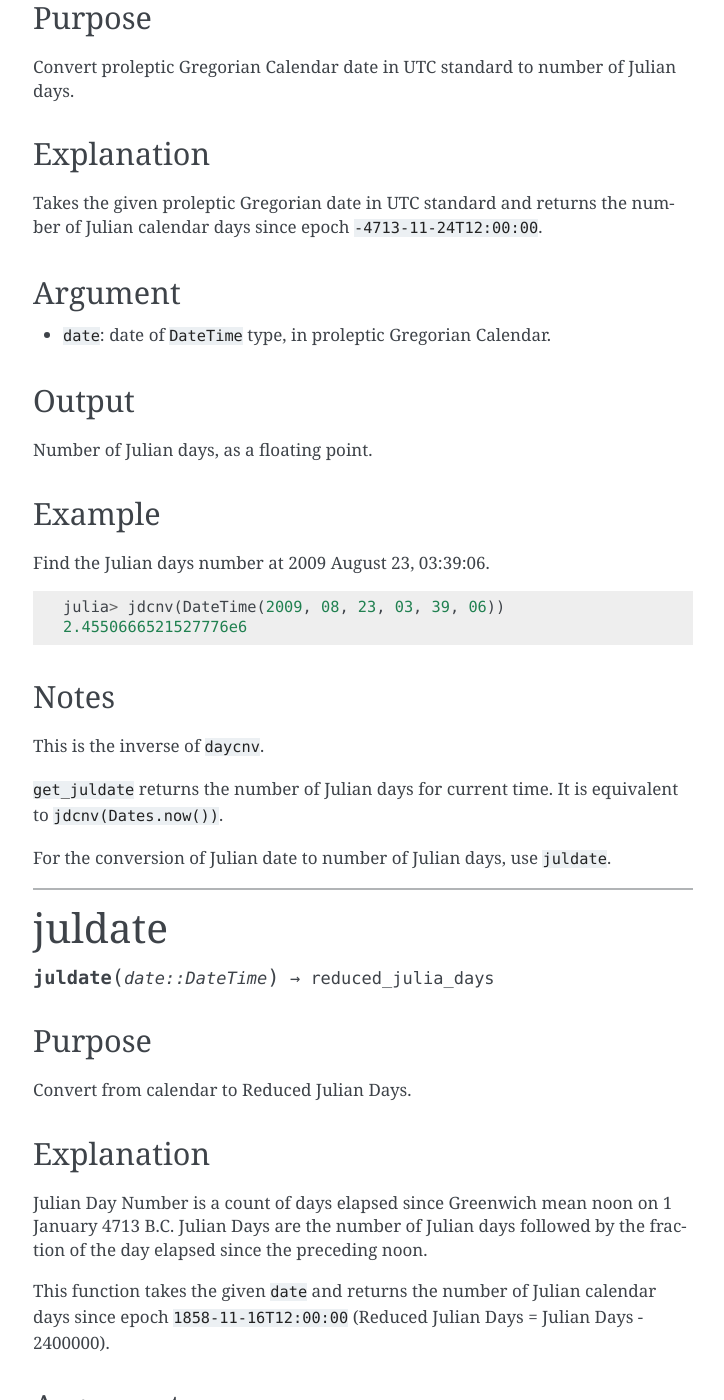
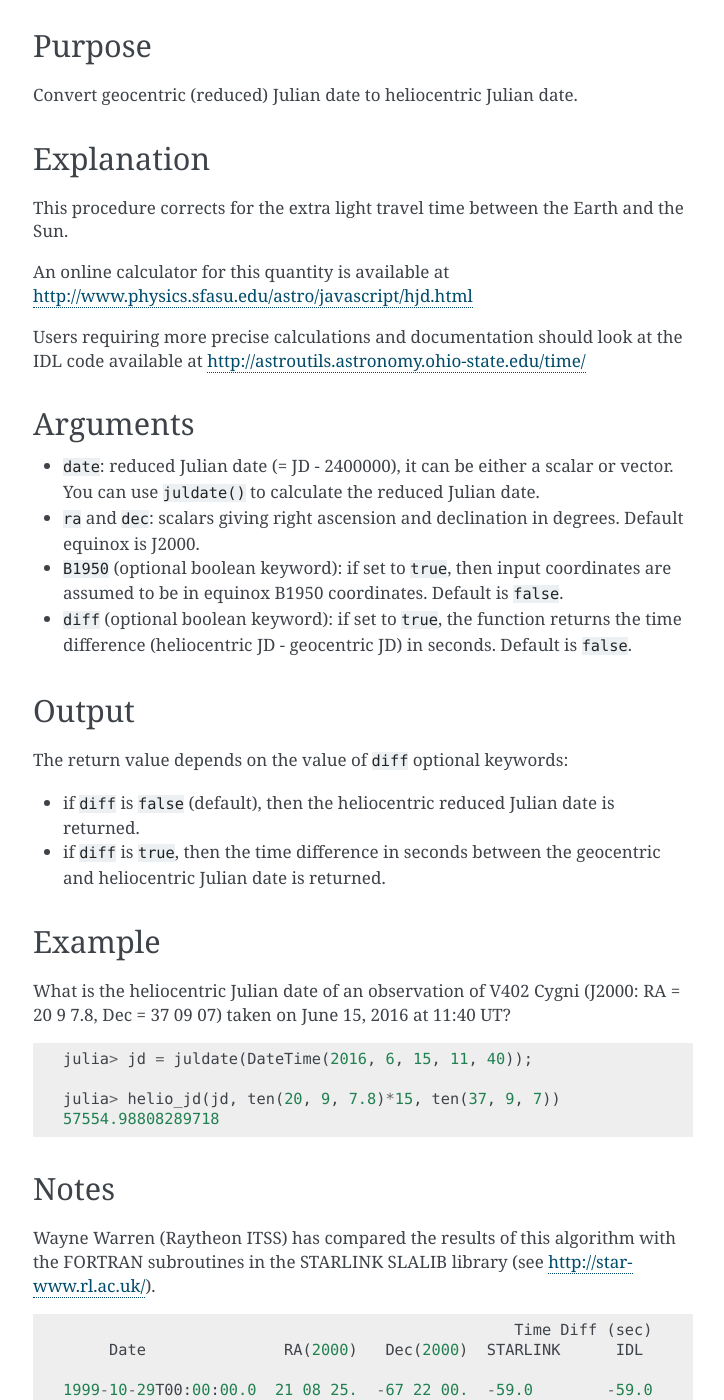
Before and after one commit to giordano/AstroLib.jl, a Sphinx documentation site: the page built from docs/utils.rst, in a window 1280 px wide and 1400 px high, scrolled down 31501 px. Shown: the whole window, without its empty margins (387-1111 px from the left). Built offline with Sphinx 7.4.7, drawn with Linux system fonts in a browser that asks for light colours; some of the changed text lies outside the part shown.

Commit message:
Complete helio_jd function

```diff
--- a/docs/utils.rst
+++ b/docs/utils.rst
@@ -1537,6 +1537,92 @@ Notes
 
 ``altaz2hadec`` converts Horizon (Alt-Az) coordinates to Hour Angle and
 Declination.
+
+Code of this function is based on IDL Astronomy User's Library.
+
+--------------
+
+helio\_jd
+~~~~~~~~~
+
+.. function:: helio_jd(date, ra, dec[, B1950=true, diff=false]) -> jd_helio
+    helio_jd(date, ra, dec[, B1950=true, diff=true]) -> time_diff
+
+Purpose
+'''''''
+
+Convert geocentric (reduced) Julian date to heliocentric Julian date.
+
+Explanation
+'''''''''''
+
+This procedure corrects for the extra light travel time between the
+Earth and the Sun.
+
+An online calculator for this quantity is available at
+http://www.physics.sfasu.edu/astro/javascript/hjd.html
+
+Users requiring more precise calculations and documentation should look
+at the IDL code available at
+http://astroutils.astronomy.ohio-state.edu/time/
+
+Arguments
+'''''''''
+
+-  ``date``: reduced Julian date (= JD - 2400000), it can be either a
+   scalar or vector. You can use ``juldate()`` to calculate the reduced
+   Julian date.
+-  ``ra`` and ``dec``: scalars giving right ascension and declination in
+   degrees. Default equinox is J2000.
+-  ``B1950`` (optional boolean keyword): if set to ``true``, then input
+   coordinates are assumed to be in equinox B1950 coordinates. Default
+   is ``false``.
+-  ``diff`` (optional boolean keyword): if set to ``true``, the function
+   returns the time difference (heliocentric JD - geocentric JD) in
+   seconds. Default is ``false``.
+
+Output
+''''''
+
+The return value depends on the value of ``diff`` optional keywords:
+
+-  if ``diff`` is ``false`` (default), then the heliocentric reduced
+   Julian date is returned.
+-  if ``diff`` is ``true``, then the time difference in seconds between
+   the geocentric and heliocentric Julian date is returned.
+
+Example
+'''''''
+
+What is the heliocentric Julian date of an observation of V402 Cygni
+(J2000: RA = 20 9 7.8, Dec = 37 09 07) taken on June 15, 2016 at 11:40
+UT?
+
+.. code-block:: julia
+
+    julia> jd = juldate(DateTime(2016, 6, 15, 11, 40));
+
+    julia> helio_jd(jd, ten(20, 9, 7.8)*15, ten(37, 9, 7))
+    57554.98808289718
+
+Notes
+'''''
+
+Wayne Warren (Raytheon ITSS) has compared the results of this algorithm
+with the FORTRAN subroutines in the STARLINK SLALIB library (see
+http://star-www.rl.ac.uk/).
+
+::
+
+                                                     Time Diff (sec)
+         Date               RA(2000)   Dec(2000)  STARLINK      IDL
+
+    1999-10-29T00:00:00.0  21 08 25.  -67 22 00.  -59.0        -59.0
+    1999-10-29T00:00:00.0  02 56 33.4 +00 26 55.  474.1        474.1
+    1940-12-11T06:55:00.0  07 34 41.9 -00 30 42.  366.3        370.2
+    1992-02-29T03:15:56.2  12 56 27.4 +42 10 17.  350.8        350.9
+    2000-03-01T10:26:31.8  14 28 36.7 -20 42 11.  243.7        243.7
+    2100-02-26T09:18:24.2  08 26 51.7 +85 47 28.  104.0        108.8
 
 Code of this function is based on IDL Astronomy User's Library.
 
```
Also changed, not shown: TODO.md (+0 -1 lines), 5 other files.
